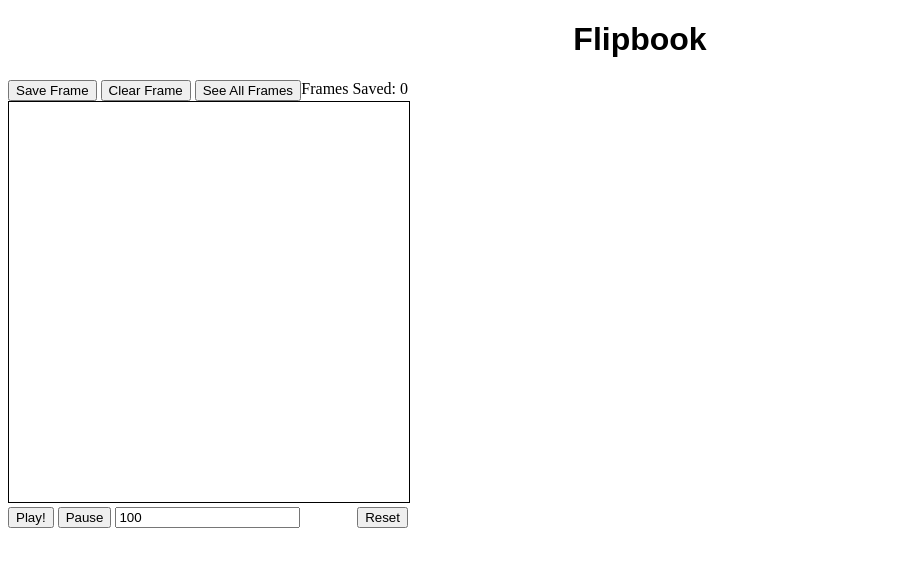
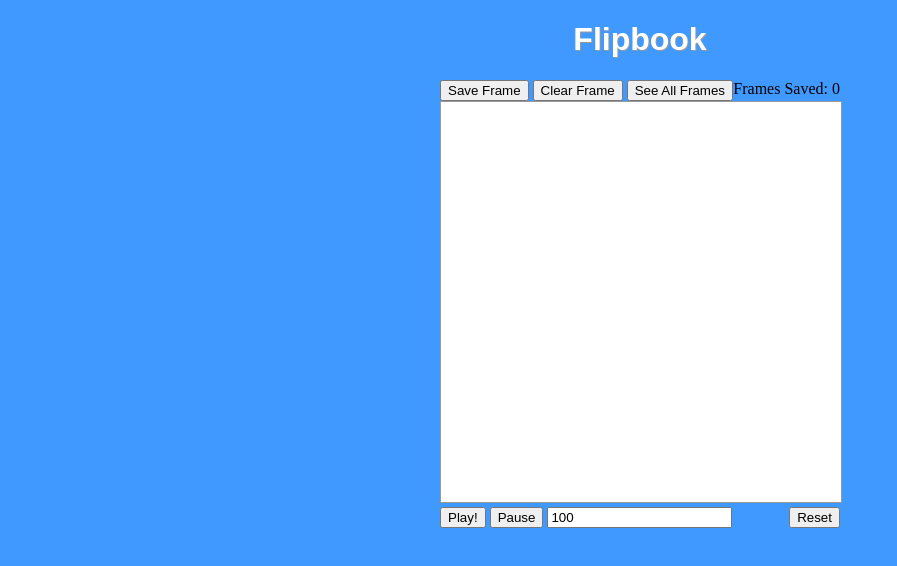
Before and after one commit to brettwsanders/flipbook, a website: page client/index.html in a window 1280 px wide. Both pictures are taken after a click on the button "Reset". Shown: the whole page, without its empty margins (0-897 px from the left). Drawn offline with nearby package versions, Linux system fonts and the light colour scheme.

Commit message:
update style

```diff
--- a/client/app.js
+++ b/client/app.js
@@ -125,15 +125,15 @@
   image.src = canvas.toDataURL("image/png");
   framesSaved++;
   localStorage.setItem("frame" + framesSaved, image.src);
-  $('#view-saved-frames').append('<img src=' + image.src + '>');
-  $('#count-saved-frames').text(framesSaved);
+  $('.view-saved-frames').append('<img src=' + image.src + '>');
+  $('saved-frames-count').text(framesSaved);
   setPreviousFrame();
   saveToAllFrames();
   clearCurrentFrame();
   redraw(previousFrame, '#FF9999');
 });
 
-$('#playButton').on('click', function() {
+$('button.play').on('click', function() {
   if (framesSaved <= 0) {
     alert('You haven\'t saved any frames!');
     return;
@@ -142,26 +142,26 @@
   playInterval = window.setInterval(play, speed);
 });
 
-$('#resetButton').on('click', function() {
+$('button.reset').on('click', function() {
   clearInterval(playInterval);
   clearCurrentFrame();
   currentFrameID = 1;
   framesSaved = 0;
-  $('#count-saved-frames').text(framesSaved);
-  $('#view-saved-frames').empty();
+  $('.count-saved-frames').text(framesSaved);
+  $('.view-saved-frames').empty();
 });
 
 
-$('#pauseButton').on('click', function() {
+$('button.pause').on('click', function() {
   clearInterval(playInterval);
 });
 
-$('#clearFrame').on('click', function() {
+$('button.clear-frame').on('click', function() {
   clearCurrentFrame();
   redraw(previousFrame, '#FF9999');
 });
 
-$('#see-all-frames').on('click', function() {
+$('button.see-all-frames').on('click', function() {
   if (framesSaved <= 0) {
     alert('You haven\'t saved any frames!');
     return;
--- a/client/index.html
+++ b/client/index.html
@@ -12,23 +12,25 @@
       <button class="save-frame">Save Frame</button>
       <button class="clear-frame">Clear Frame</button>
       <button class="see-all-frames">See All Frames</button>
-      <div class="frames-saved">
+      <div class="frames-saved-textbox">
         <span>Frames Saved: </span>
         <span class="saved-frames-count">0</span>
       </div>
     </div>
-    <canvas class="drawing-pad" width="400" height="400">
-      <p>You're browser doesn't support this web application :(</p>
-    </canvas>
-    <div id="bottom-buttons-container">
-      <button id="playButton">Play!</button>
-      <button id="pauseButton">Pause</button>
+    <div class="drawing-pad-container">
+      <canvas class="drawing-pad" width="400" height="400">
+        <p>You're browser doesn't support this web application :(</p>
+      </canvas>
+    </div>
+    <div class="bottom-buttons-container">
+      <button class="play">Play!</button>
+      <button class="pause">Pause</button>
       <input name="speed" type="text" id="speed" value="100">
-      <button id="resetButton">Reset</button>
+      <button class="reset">Reset</button>
     </div>
   </div>
   <br><br>
-  <div id="view-saved-frames">
+  <div class="view-saved-frames">
   </div>
   <script src="lib/jquery/dist/jquery.min.js"></script>
   <script src="app.js"></script>
--- a/client/style/style.css
+++ b/client/style/style.css
@@ -1,53 +1,61 @@
+body {
+  background-color: #4099FF;
+}
+
 h1 {
   font-family: Arial, sans-serif;
   text-align: center;
+  color: #FFF;
+  text-shadow: 1px 1px #999;
 }
 
-div .main-container {
-  border: 1px solid black;
+div {
+  /*border: 1px solid red;*/
 }
 
-div .top-buttons-container {
-  display: block;
+div.main-container {
+
+}
+
+div.top-buttons-container {
+  margin: 0 auto;
   width: 400px;
 }
 
-button .save-frame {
+button.save-frame {
 
 }
 
-button .clear-frame {
+button.clear-frame {
 
 }
 
-button .see-all-frames {
+button.see-all-frames {
 
 }
 
-div .frames-saved {
+div.frames-saved-textbox {
   float: right;
 }
 
-.drawing-pad {
-  border: 1px solid #000;
-}
-
-#logo-container {
+div.drawing-pad-container {
+  margin: 0 auto;
   width: 400px;
 }
 
-#logo-container img {
-  display: block;
-  margin: 0 auto;
+canvas.drawing-pad {
+  border: 1px solid #999;
+  text-align: center;
+  background-color: #FFF;
+
 }
 
-
-#bottom-buttons-container {
-  display: block;
+div.bottom-buttons-container {
+  margin: 0 auto;
   width: 400px;
 }
 
-#resetButton {
+button.reset {
   float:right;
 }
 
@@ -55,6 +63,6 @@ span .saved-frames-count {
   width: 400px;
 }
 
-#view-saved-frames img {
+.view-saved-frames img {
   border: 1px solid black;
 }
```
